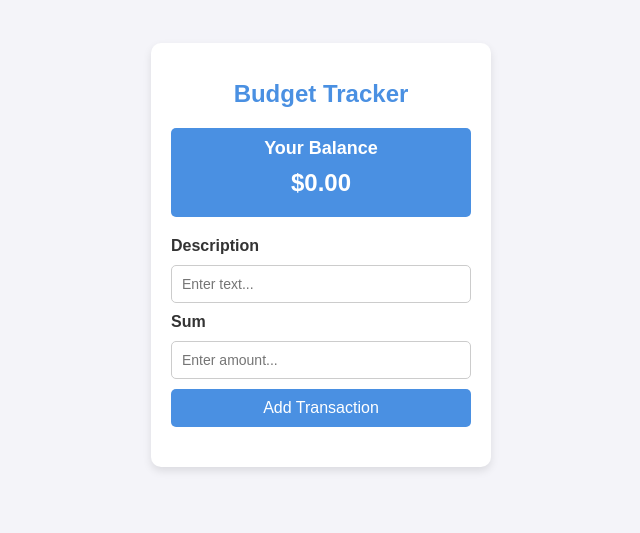
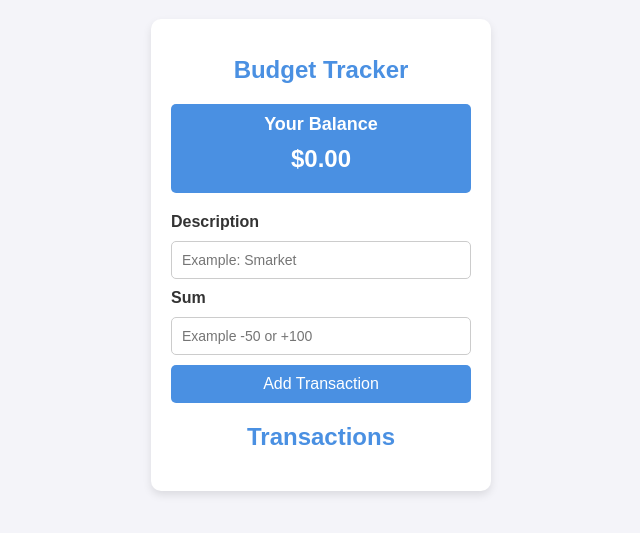
Before and after one commit to AriTeilWork/Budget-Tracker-App, a plain HTML site: page index.html in a window 1280 px wide. Shown: the part 145-678 px from the top of the page, without its empty margins (319-959 px from the left). Drawn offline with Linux system fonts and the light colour scheme.

Commit message:
Update index.html

```diff
--- a/index.html
+++ b/index.html
@@ -15,11 +15,12 @@
         </div>
         <form id="transaction-form">
             <label for="text">Description</label>
-            <input type="text" id="text" placeholder="Enter text...">
+            <input type="text" id="text" placeholder="Example: Smarket">
             <label for="amount">Sum</label>
-            <input type="number" id="amount" placeholder="Enter amount...">
+            <input type="number" id="amount" placeholder="Example -50 or +100">
             <button type="submit">Add Transaction</button>
         </form>
+        <h1>Transactions</h1>
         <ul id="transaction-list">
             <!-- Transactions -->
         </ul>
```
